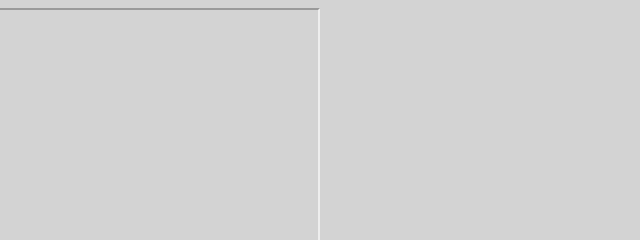
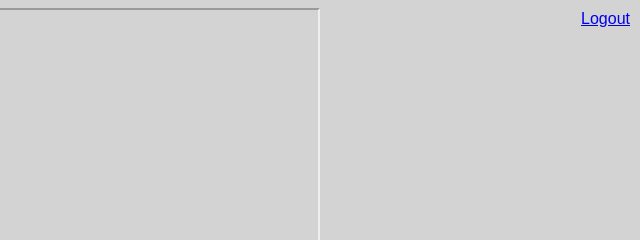
Before and after one commit to JMTNTBANG/Chat-Room, a website: page src/home.html in a window 1280 px wide. Shown: the top 240 px of the page, 640-1280 px from the left. Drawn offline with Linux system fonts and the light colour scheme.

Commit message:
Beta v0.0.3 - Added Logout Button (#4)

```diff
--- a/package.json
+++ b/package.json
@@ -1,6 +1,6 @@
 {
   "name": "chat-room",
-  "version": "0.0.2",
+  "version": "0.0.3",
   "description": "A Chat Room",
   "main": "src/index.js",
   "scripts": {
--- a/src/home.html
+++ b/src/home.html
@@ -4,6 +4,12 @@
     body {
       font-family: Arial, sans-serif;
       background-color: lightgray;
+    }
+    .account-options {
+      position: absolute;
+      right: 10px;
+      top: 10px;
+      text-align: right;
     }
   </style>
 </head>
@@ -24,4 +30,7 @@
       /><input type="submit" value="Send" style="height: 4%; width: 10%" />
     </form>
   </div>
+  <div class="account-options">
+    <a href="/logout">Logout</a>
+  </div>
 </body>
```
Also changed, not shown: src/index.js (+10 -0 lines), 1 other file.
